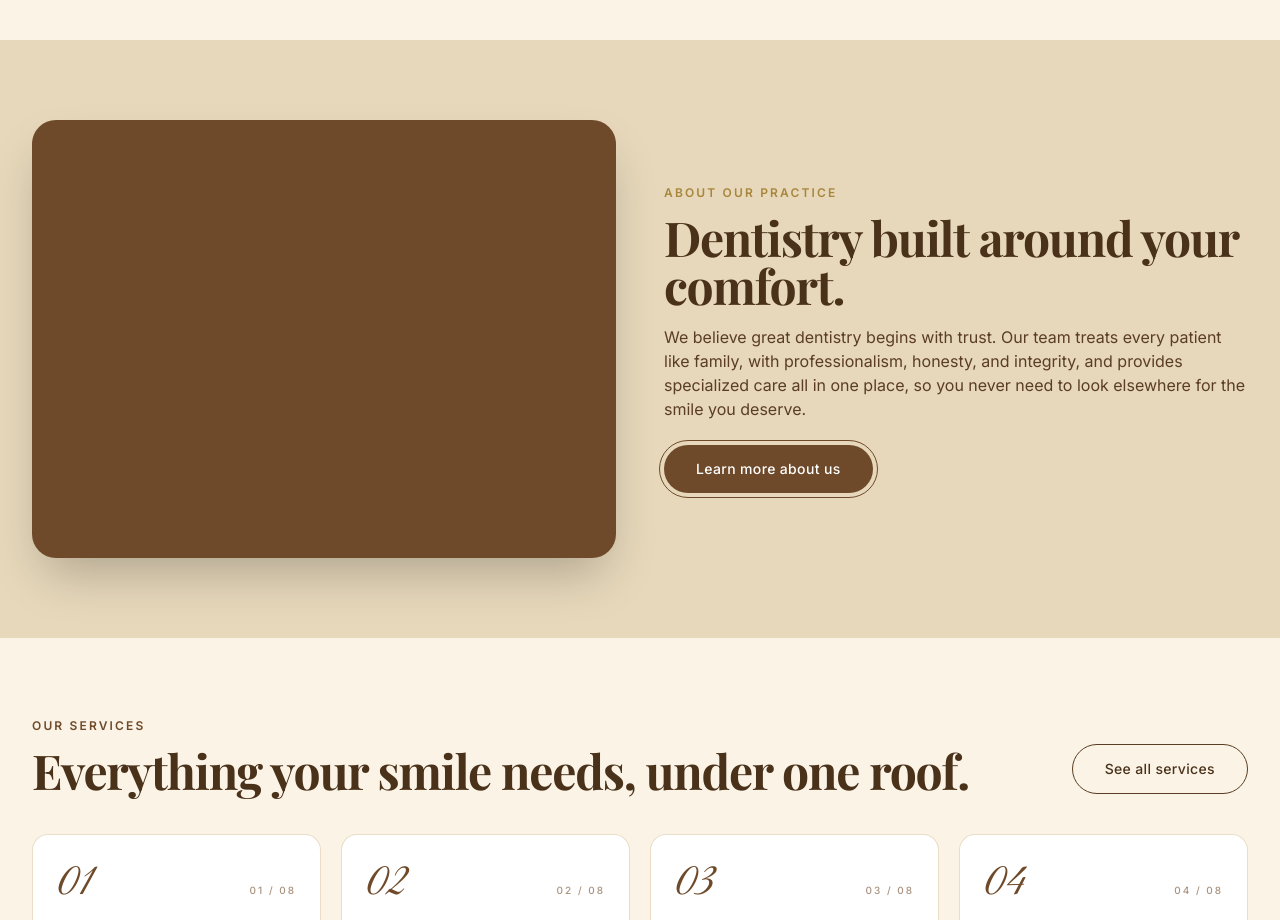
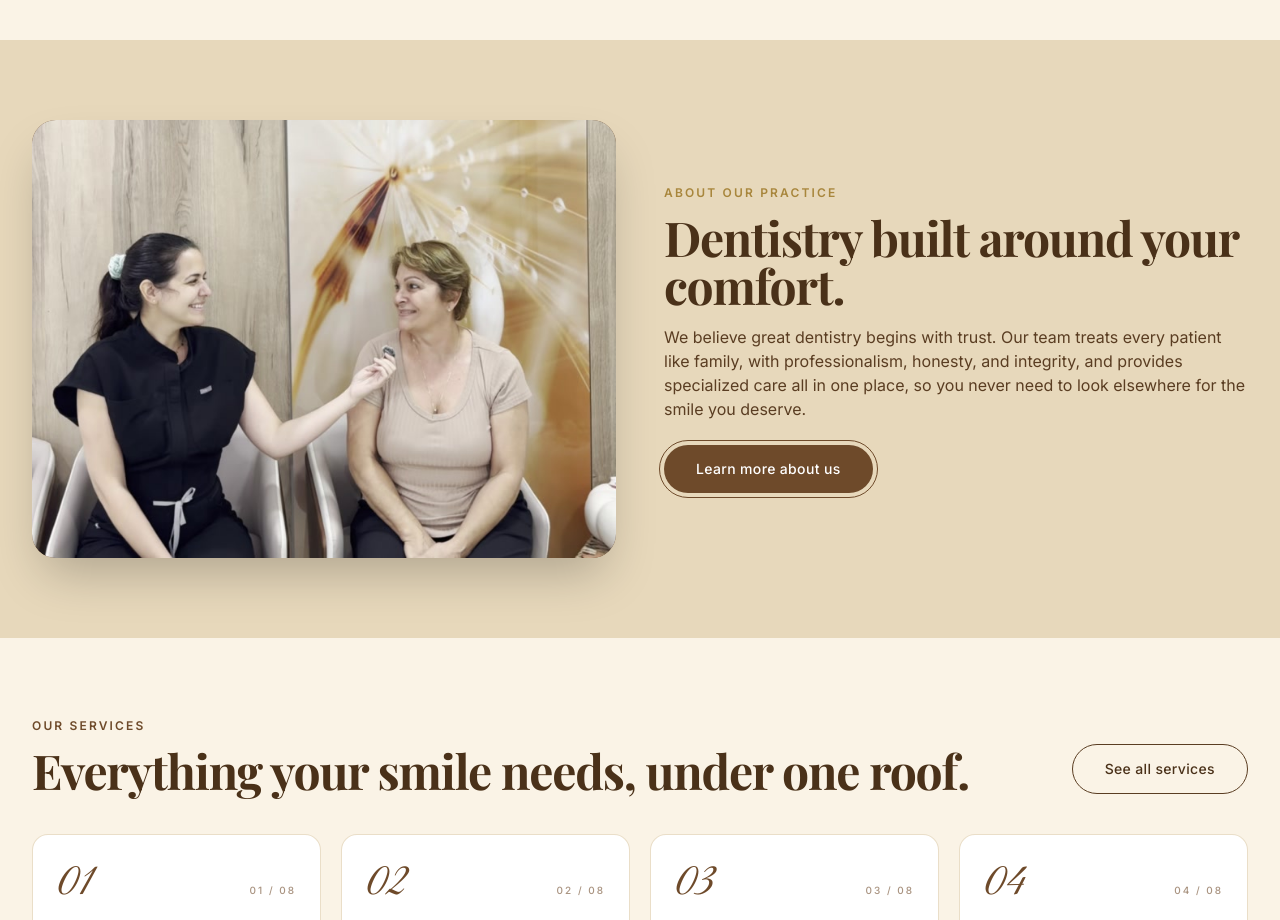
Before and after one commit to Expandingmind/allshine-dental-care, a Next.js app: page / in a window 1280 px wide. Shown: the part 2400-3320 px from the top of the page. Built offline with nearby package versions, Linux system fonts and the light colour scheme; a web font is replaced by a local one.

Commit message:
feat(home): fill About teaser placeholder with a frame from the patient video
Co-Authored-By: Claude Opus 5.5 <noreply@anthropic.com>
Claude-Session: https://claude.ai/code/session_01At8X8ndhSb2MN2iH3VLsXw

```diff
--- a/src/app/page.tsx
+++ b/src/app/page.tsx
@@ -153,7 +153,15 @@ export default function HomePage() {
       <section className="bg-tan-200 py-20 text-brand-900">
         <div className="section grid items-center gap-12 md:grid-cols-2">
           <Reveal as="fade-right">
-            <div className="aspect-[4/3] overflow-hidden rounded-3xl bg-brand-700 shadow-2xl" />
+            <div className="aspect-[4/3] overflow-hidden rounded-3xl bg-brand-700 shadow-2xl">
+              {/* eslint-disable-next-line @next/next/no-img-element */}
+              <img
+                src="/patients/about-practice.jpg"
+                alt={t.home.aboutTitle}
+                loading="lazy"
+                className="h-full w-full object-cover"
+              />
+            </div>
           </Reveal>
           <Reveal as="fade-left" delay={150}>
             <p className="text-xs font-semibold uppercase tracking-[0.18em] text-accent-600">
```
Also changed, not shown: public/patients/about-practice.jpg (added).
